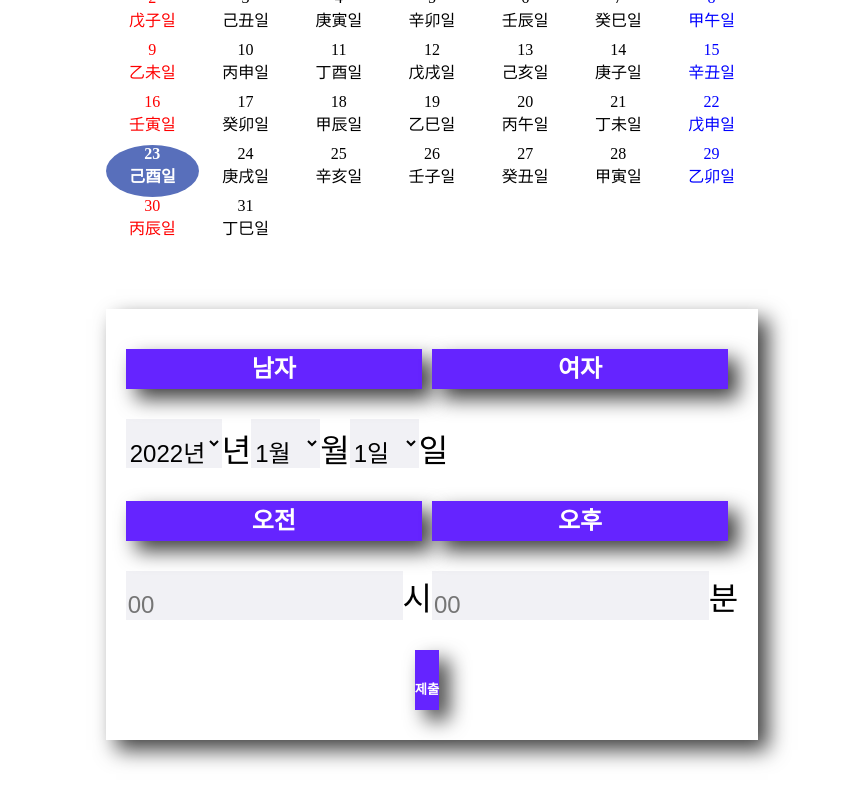
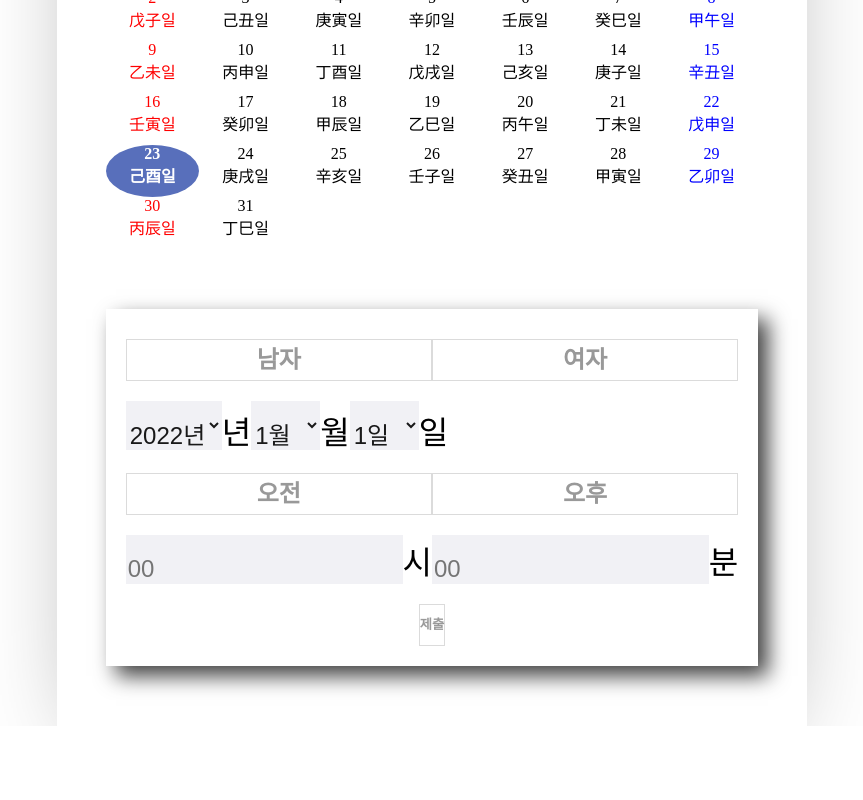
Before and after one commit to seni95/askLuck, a React (Create React App) app: page / in a window 1280 px wide. Shown: the part 1253-2053 px from the top of the page, without its empty margins (208-1071 px from the left). After the commit the page ends 1979 px from the top, so only its background shows below. Built offline with nearby package versions, Linux system fonts and the light colour scheme.

Commit message:
revised css

```diff
--- a/src/App.css
+++ b/src/App.css
@@ -22,7 +22,7 @@ html, body{
     flex-direction: column;
     padding:0;
     position: relative;
-    /* box-shadow: 0px 35px 100px -35px rgba(0,0,0,0.4); */
+    box-shadow: 0px 35px 100px -35px rgba(0,0,0,0.4);
     padding-bottom: 30px;
     z-index: 0;
   }
--- a/src/components/input_birthday/input_birthday.jsx
+++ b/src/components/input_birthday/input_birthday.jsx
@@ -243,7 +243,7 @@ const InputBirthday = (props) => {
           <input type="number" ref={inputMinutes} max="59" min="00" placeholder='00' />분
         </div>
         <div className={styles.toSubmit}>
-<button>제출</button>
+<button className={styles.button}>제출</button>
 
         </div>
 
--- a/src/components/input_birthday/input_birthday.module.css
+++ b/src/components/input_birthday/input_birthday.module.css
@@ -58,7 +58,7 @@ input,select{
     background-color:#F1F1F5;
     border:none;
     font-size: 1.5rem;
-
+    color:var(--color-text);
 }
 
 .form{
@@ -66,24 +66,22 @@ input,select{
     padding:0;
 }
 
-input[type="button"],button{
+input[type="button"],.button{
     display: block;
     position: relative;
     padding: 0;
-    margin: 10px 10px 10px 0;
     font-weight: 600;
     text-align: center;
     line-height: 40px;
     transition: all 0.2s ;
     cursor: pointer;
     border:none;
-    background-color:#6524FF;
-    color: white;
-    box-shadow: 10px 10px 20px 0px rgba(0,0,0,0.75);
-
+    color:var(--color-grey);
+    border:1px solid var(--color-unselected);
+    background-color: white;
 }
 
 input[type="button"].checked, button.checked{
-    border:3px solid #6524FF;
-
+    border:1px solid var(--color-main);
+    color: var(--color-main);
 }
--- a/src/index.css
+++ b/src/index.css
@@ -1,3 +1,17 @@
+:root{
+  --color-bg-dark: #f5f5f5;
+  --color-bg: #fdfffd;
+  --color-grey: #999999;
+  --color-accent: #f16e03;
+  --color-white:white;
+  --color-scrollbar:#aaa7a7;
+  --color-main:#011936;
+  --color-sub:#707070;
+  --color-unselected:#DBDBDB;
+  --color-text:#191919;
+}
+
+
 body {
   margin: 0;
   font-family: -apple-system, BlinkMacSystemFont, 'Segoe UI', 'Roboto', 'Oxygen',
```
